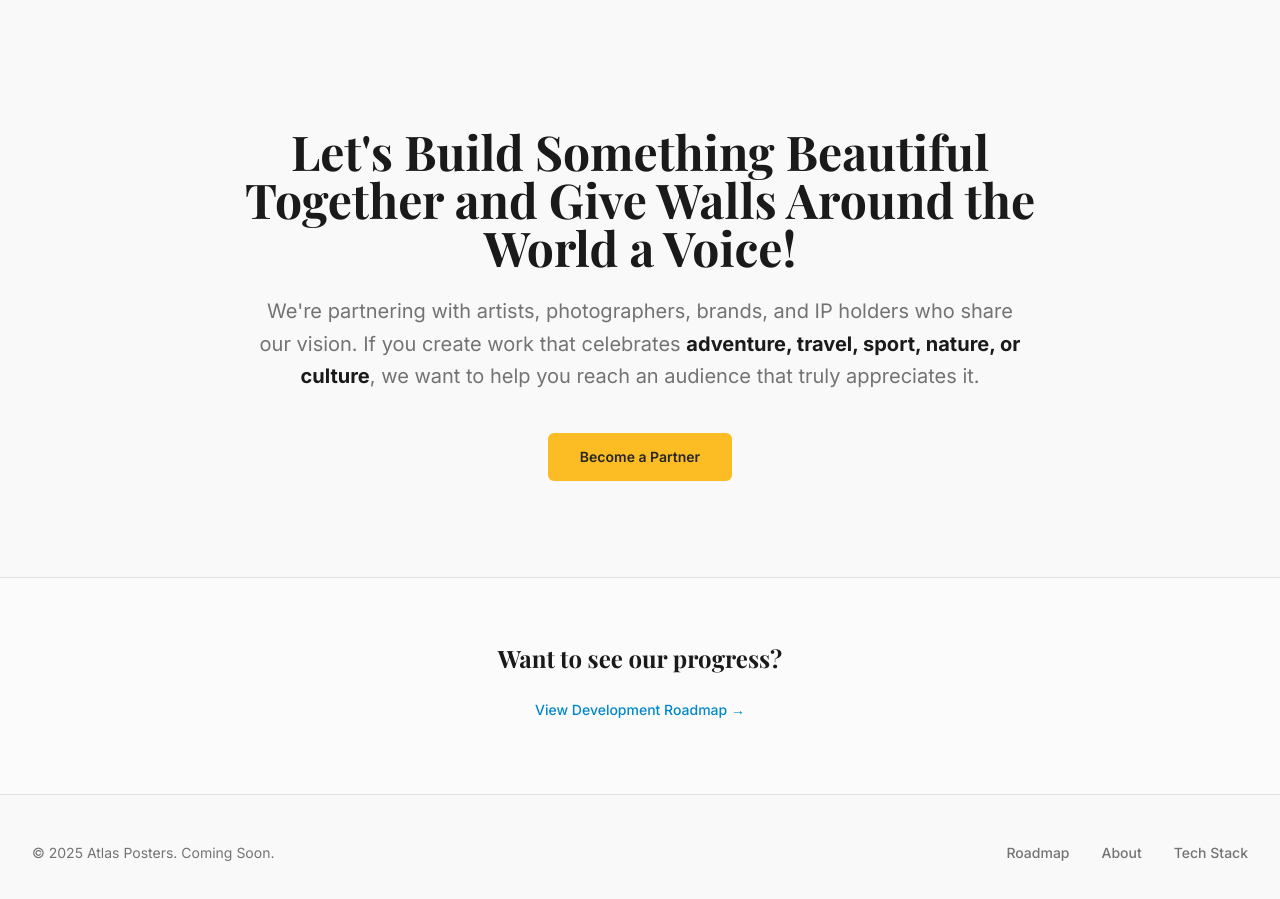
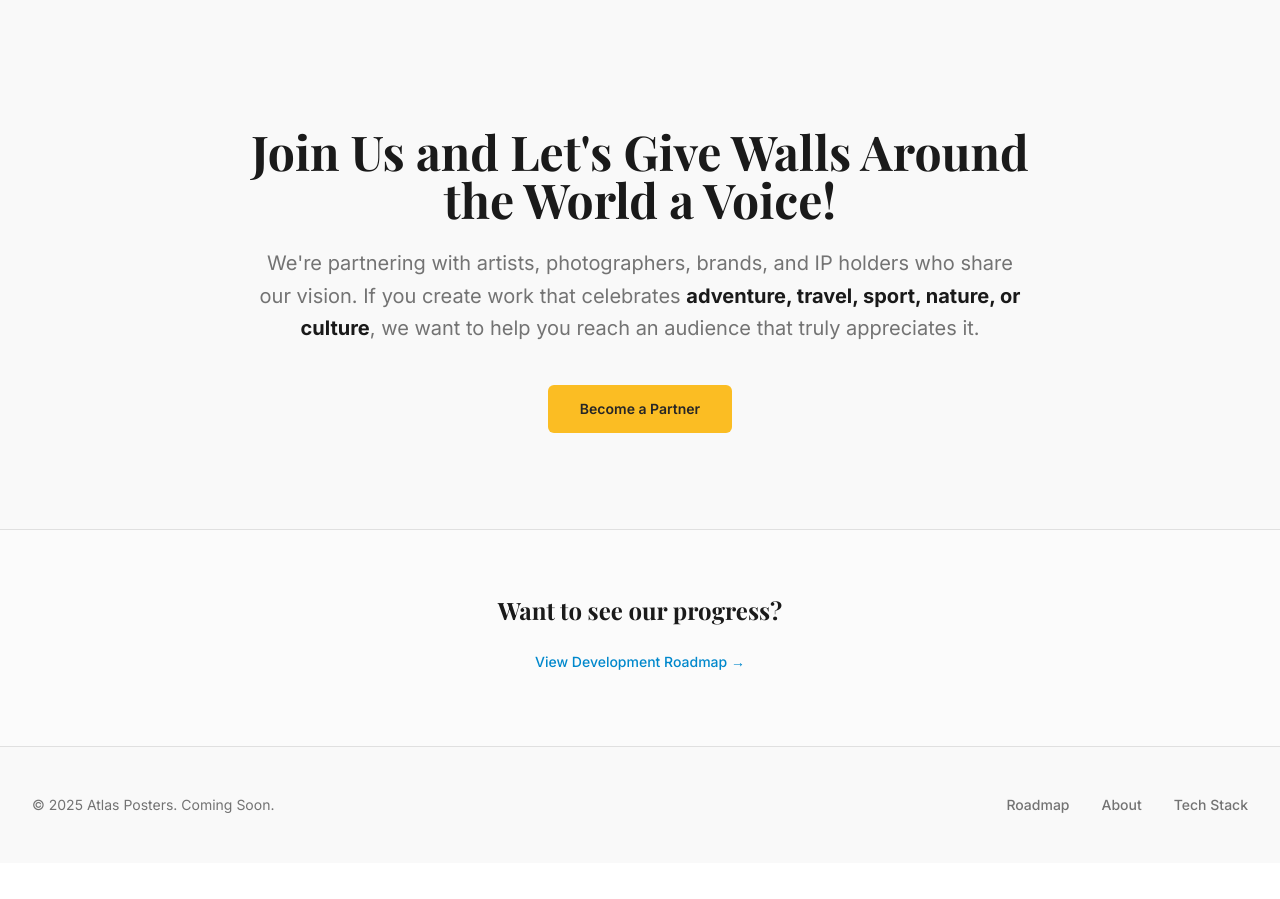
Before and after one commit to jeremycastro/atlasposters-857f32f2, a React (Vite) app: page / in a window 1280 px wide. Shown: the part 1620-2519 px from the top of the page. After the commit the page ends 2483 px from the top, so only its background shows below. Built offline with nearby package versions, Linux system fonts and the light colour scheme; the HTML template or start-up script is replaced by a standard one; a web font is replaced by a local one.

Commit message:
Update hero heading text
Change the main hero heading in the index page to display "Join Us and Let's Give Walls Around the World a Voice!" replacing the previous wording.

```diff
--- a/src/pages/Index.tsx
+++ b/src/pages/Index.tsx
@@ -215,7 +215,7 @@ const Index = () => {
         <div className="container max-w-4xl">
           <div className="text-center space-y-6">
             <h2 className="text-4xl md:text-5xl font-bold">
-              Let's Build Something Beautiful Together and Give Walls Around the World a Voice!
+              Join Us and Let's Give Walls Around the World a Voice!
             </h2>
             <p className="text-xl text-muted-foreground max-w-3xl mx-auto leading-relaxed">
               We're partnering with artists, photographers, brands, and IP holders who share our vision.
```
